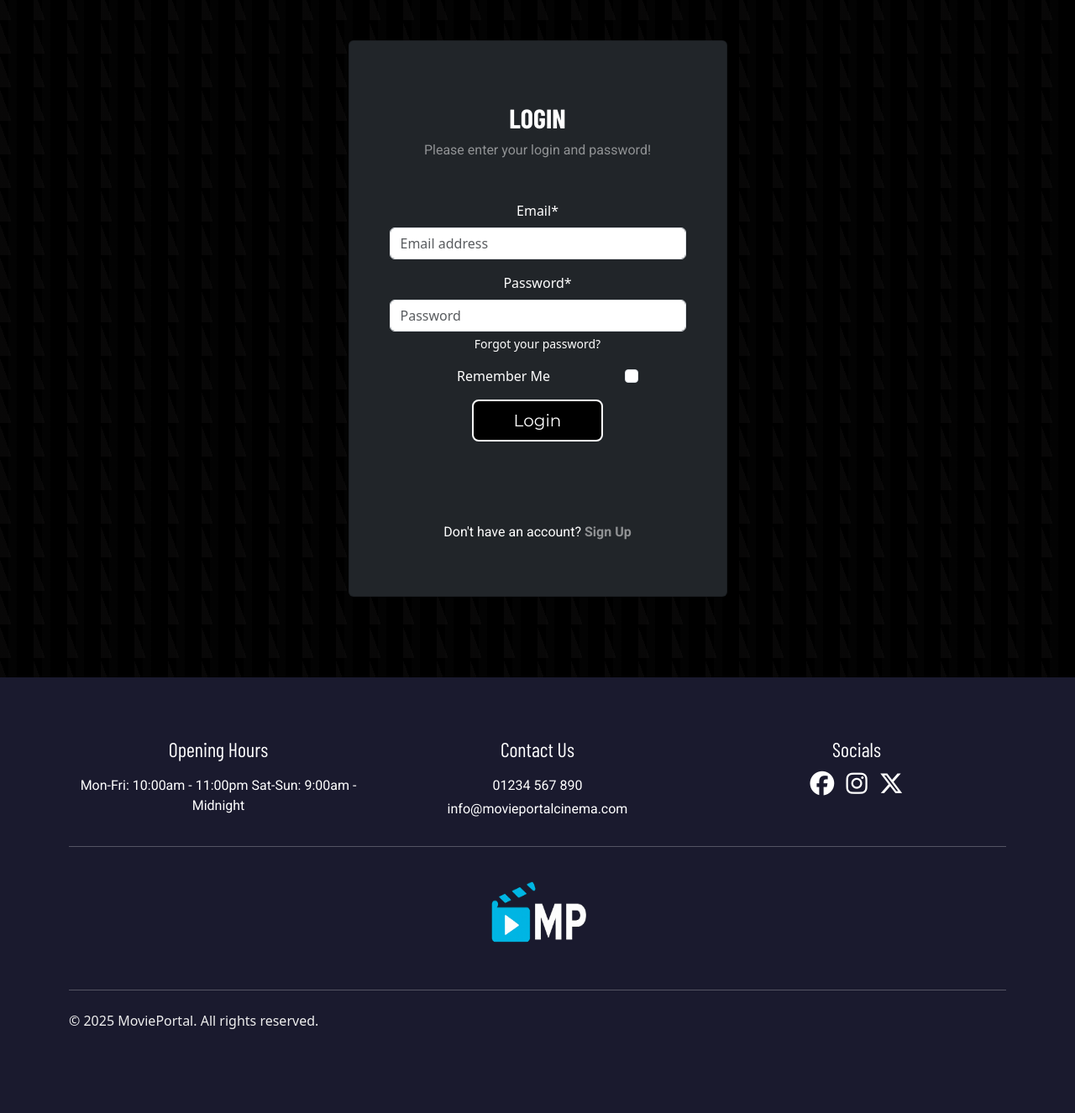
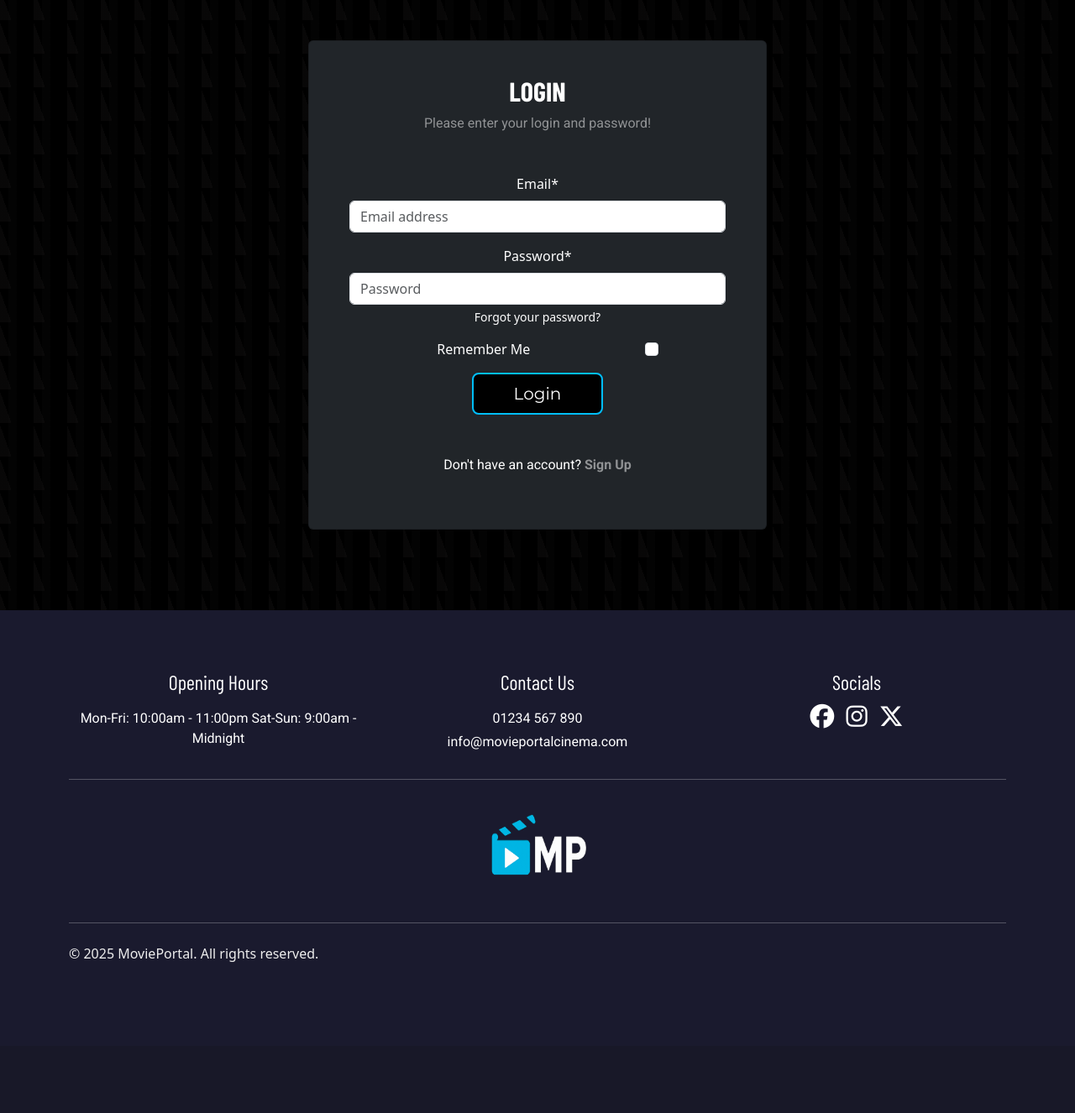
Before and after one commit to EllisBale/movie_portal, a Django app: page /accounts/login/ in a window 1280 px wide. Shown: the part 96-1422 px from the top of the page at 84% size. After the commit the page ends 1242 px from the top, so only its background shows below. Run offline with Django 4.2, Linux system fonts and the light colour scheme; some libraries are stand-ins or nearby versions; some web fonts are replaced.

Commit message:
Style: add custom-btn to form buttons

```diff
--- a/user_account/templates/account/login.html
+++ b/user_account/templates/account/login.html
@@ -8,12 +8,12 @@
 {% block carousel %}{% endblock %}
 <section>
   <div class="container py-5">
-    <div class="row d-flex justify-content-center align-items-center ">
-      <div class="col-12 col-md-8 col-lg-6 col-xl-5">
+    <div class="row d-flex justify-content-center align-items-center h-100 ">
+      <div class="col-12 col-md-10 col-lg-6 col-xl-6">
         <div class="card bg-dark text-white">
-          <div class="card-body p-5 text-center">
+          <div class="card-body px-5 pb-5 text-center">
 
-            <div class="mb-md-5 mt-md-4 pb-5">
+            <div class="mb-md-5 mt-md-4 pb-0">
               <h2 class="fw-bold mb-2 text-uppercase">Login</h2>
               <p class="text-white-50 mb-5">Please enter your login and password!</p>
 
@@ -21,14 +21,13 @@
                 {% csrf_token %}
                 {{ form|crispy }}
 
-                <button class="btn btn-outline-light btn-lg px-5" type="submit">
+                <button class="btn btn-outline-light btn-lg px-5 custom-btn" type="submit">
                   Login
                 </button>
               </form>
             </div>
-
             <div>
-              <p class="mb-3">Don't have an account?
+              <p class="mb-3 mt-3">Don't have an account?
                 <a href="{% url 'account_signup' %}" class="text-white-50 fw-bold">Sign Up</a>
               </p>
             </div>
--- a/user_account/templates/account/password_reset.html
+++ b/user_account/templates/account/password_reset.html
@@ -20,7 +20,7 @@
                 {% csrf_token %}
                 {{ form|crispy }}
 
-                <button class="btn btn-outline-light btn-lg px-5" type="submit">
+                <button class="btn btn-outline-light btn-lg px-5 custom-btn" type="submit">
                   Login
                 </button>
               </form>
```
Also changed, not shown: user_account/templates/account/signup.html (+5 -5 lines).
